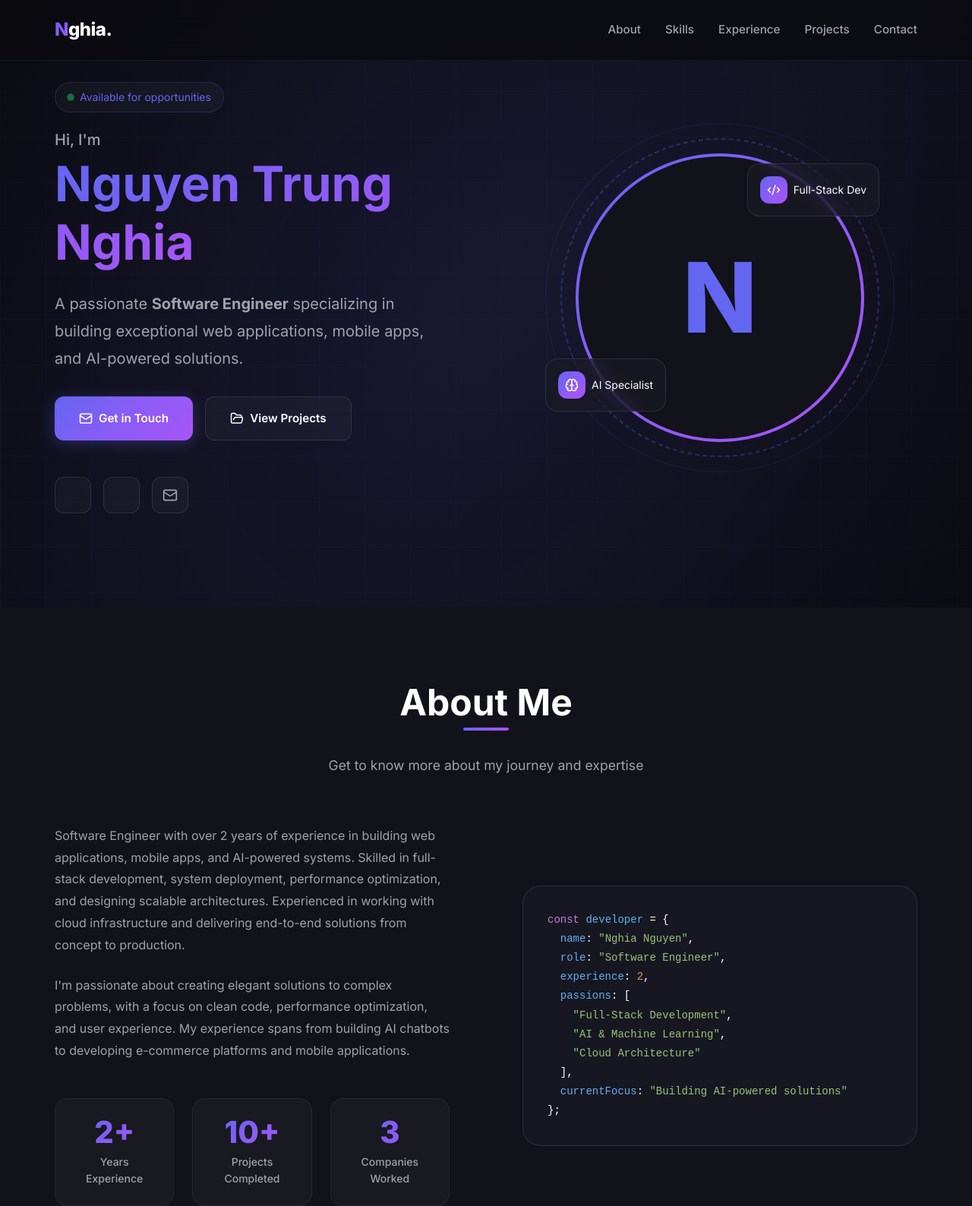
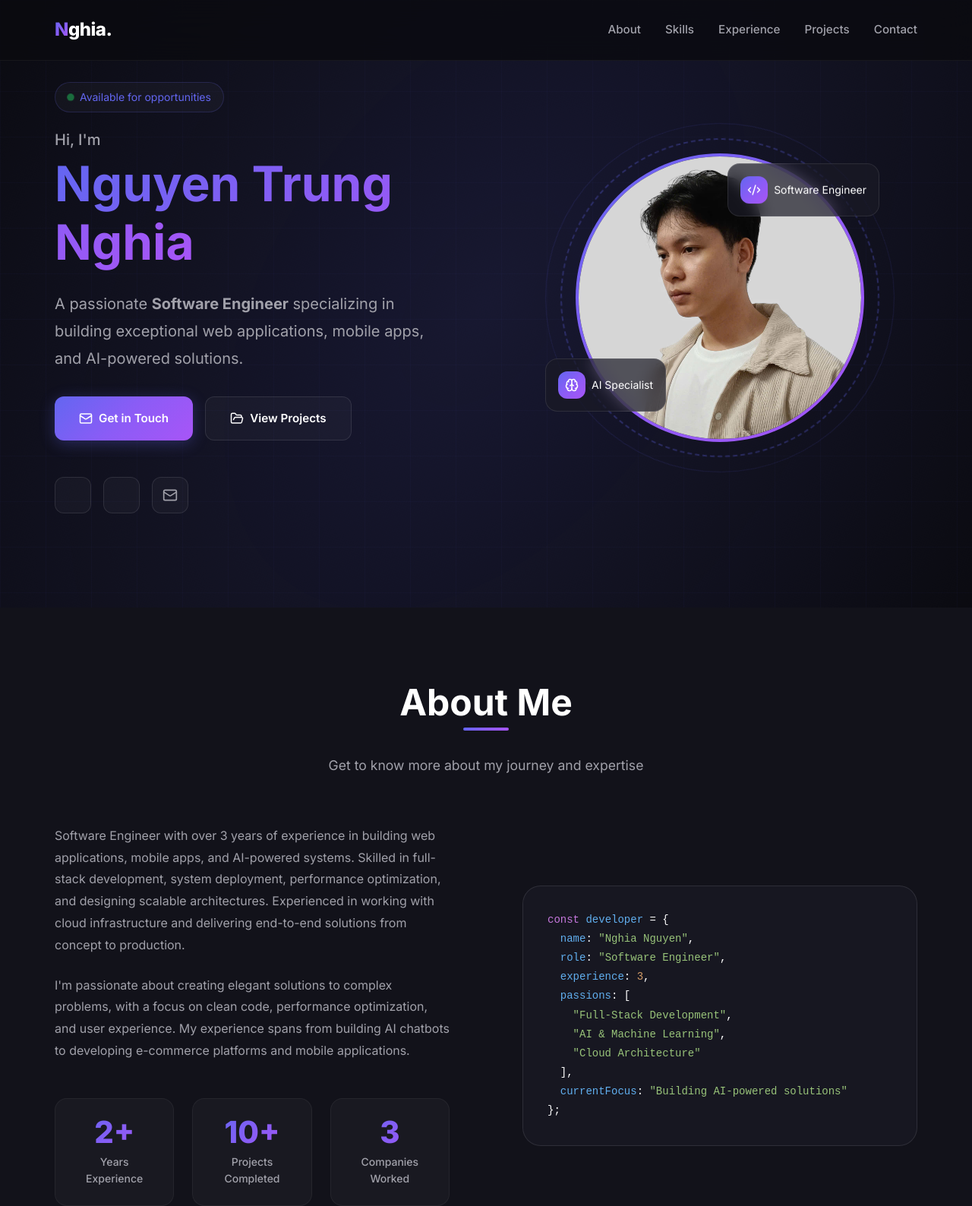
Before and after one commit to ntnghia01/nghia-portfolio, a website built with Vite: page index.html in a window 1280 px wide. Shown: the top 1588 px of the page at 76% size. Built offline with nearby package versions, Linux system fonts and the light colour scheme; some icons are missing.

Commit message:
refactor: avatar

```diff
--- a/index.html
+++ b/index.html
@@ -6,7 +6,7 @@
     <meta name="viewport" content="width=device-width, initial-scale=1.0" />
 
     <!-- SEO Meta Tags -->
-    <meta name="description" content="Nguyen Trung Nghia - Software Engineer with 2+ years of experience in building web applications, mobile apps, and AI-powered systems." />
+    <meta name="description" content="Nguyen Trung Nghia - Software Engineer with 3 years of experience in building web applications, mobile apps, and AI-powered systems." />
     <meta name="keywords" content="Software Engineer, Full Stack Developer, AI Developer, React, Next.js, Python, FastAPI" />
     <meta name="author" content="Nguyen Trung Nghia" />
 
--- a/src/main.ts
+++ b/src/main.ts
@@ -10,7 +10,8 @@ const portfolioData = {
     location: "Ho Chi Minh City",
     linkedin: "linkedin.com/in/nghiant2611",
     github: "github.com/ntnghia01",
-    summary: "Software Engineer with over 2 years of experience in building web applications, mobile apps, and AI-powered systems. Skilled in full-stack development, system deployment, performance optimization, and designing scalable architectures. Experienced in working with cloud infrastructure and delivering end-to-end solutions from concept to production."
+    summary: "Software Engineer with over 3 years of experience in building web applications, mobile apps, and AI-powered systems. Skilled in full-stack development, system deployment, performance optimization, and designing scalable architectures. Experienced in working with cloud infrastructure and delivering end-to-end solutions from concept to production.",
+    avatar: "/myself20072025.jpg"
   },
   skills: {
     "Programming & Frameworks": ["Python (FastAPI)", "Java (Spring Boot)", "C/C++", "TypeScript", "React.js", "Next.js", "Node.js", "Express.js", "React Native", "Redux"],
@@ -161,13 +162,13 @@ function generatePortfolio() {
         <div class="hero-visual">
           <div class="hero-image-wrapper">
             <div class="hero-image">
-              <div class="hero-image-placeholder">N</div>
+              <img src="${portfolioData.personal.avatar}" alt="${portfolioData.personal.name}" />
             </div>
             <div class="floating-badge top-right">
               <div class="icon">
                 <i data-lucide="code-2" style="width: 18px; height: 18px;"></i>
               </div>
-              <span>Full-Stack Dev</span>
+              <span>Software Engineer</span>
             </div>
             <div class="floating-badge bottom-left">
               <div class="icon">
@@ -212,7 +213,7 @@ function generatePortfolio() {
 <pre><span class="keyword">const</span> <span class="property">developer</span> = {
   <span class="property">name</span>: <span class="string">"Nghia Nguyen"</span>,
   <span class="property">role</span>: <span class="string">"Software Engineer"</span>,
-  <span class="property">experience</span>: <span class="number">2</span>,
+  <span class="property">experience</span>: <span class="number">3</span>,
   <span class="property">passions</span>: [
     <span class="string">"Full-Stack Development"</span>,
     <span class="string">"AI & Machine Learning"</span>,
```
Also changed, not shown: public/myself20072025.jpg (added).
